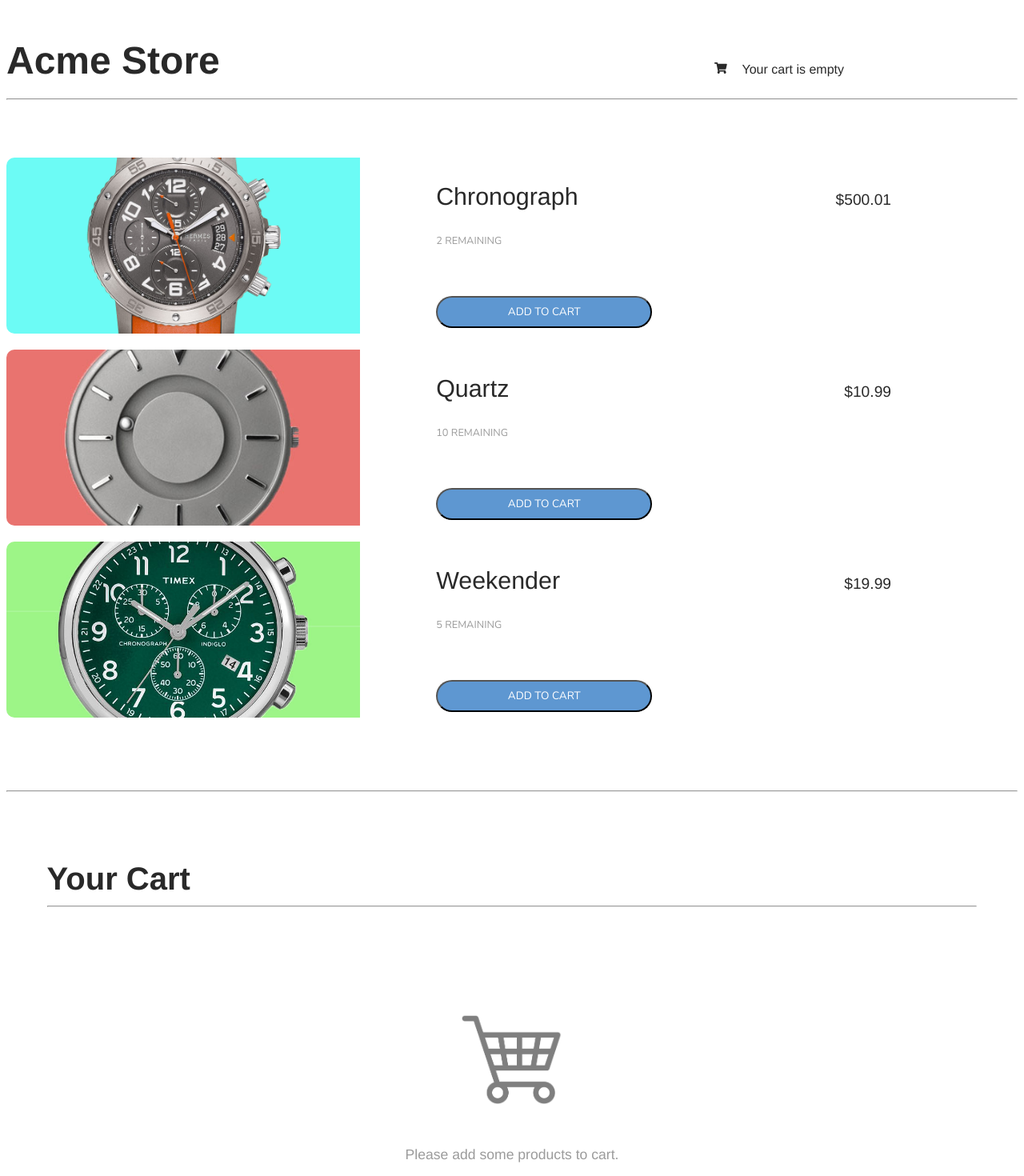
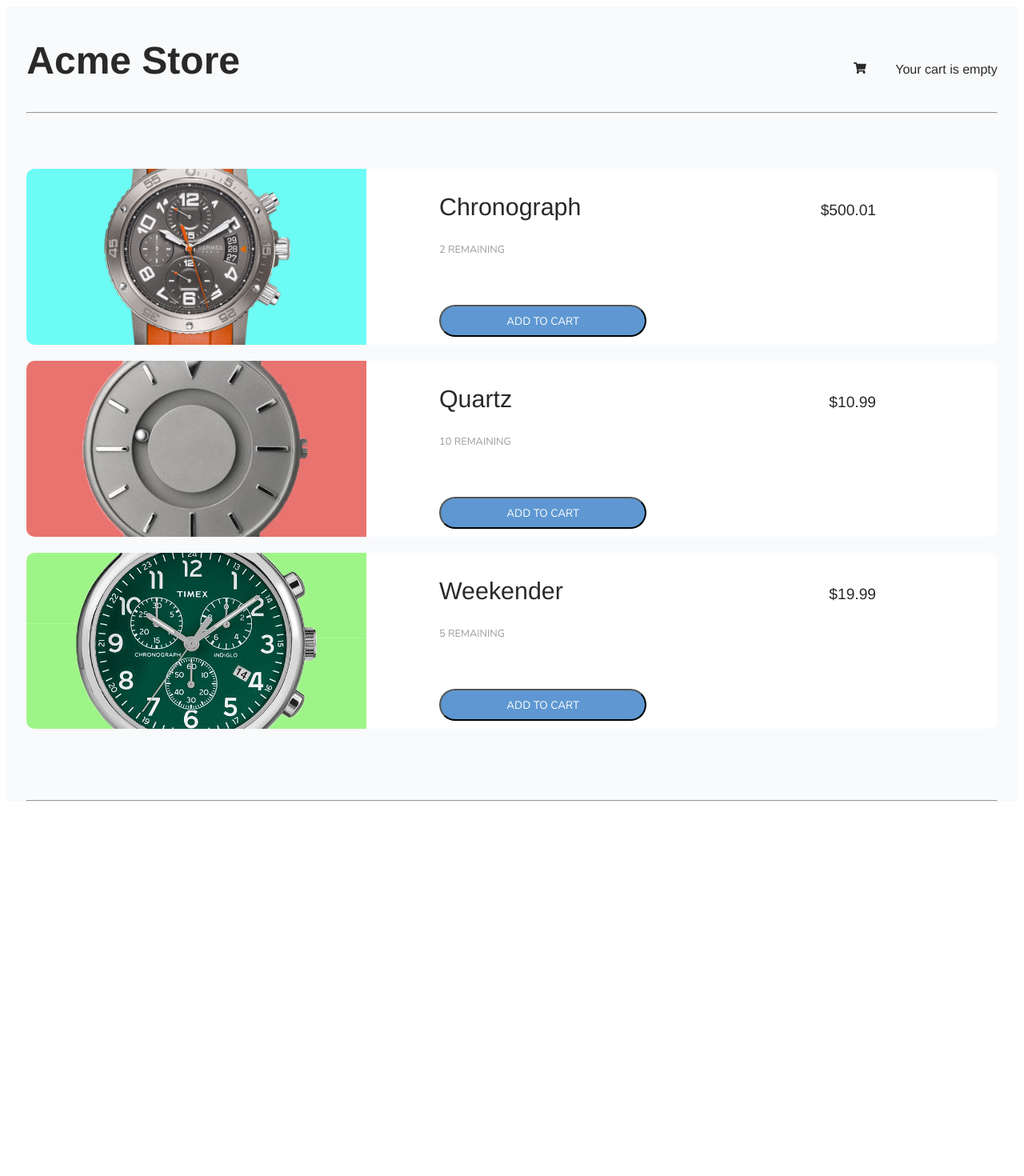
Before and after one commit to k3vnb/workco_code-assessmentweb, a React (Create React App) app: page / in a window 1280 px wide. Shown: the top 1470 px of the page at 80% size. After the commit the page ends 1010 px from the top, so only its background shows below. Built offline with nearby package versions, Linux system fonts and the light colour scheme.

Commit message:
install react-router-dom for rendering different components on different routes, utilize hash router to maintain state when route is changed

```diff
--- a/package.json
+++ b/package.json
@@ -15,6 +15,7 @@
     "react": "^15.6.2",
     "react-dom": "^15.6.2",
     "react-redux": "^5.1.1",
+    "react-router-dom": "^4.3.1",
     "redux": "^3.7.2",
     "redux-logger": "^3.0.6",
     "redux-thunk": "^2.3.0"
--- a/src/components/Nav.js
+++ b/src/components/Nav.js
@@ -1,5 +1,6 @@
 import React from 'react'
 import PropTypes from 'prop-types'
+import { HashRouter, Link } from 'react-router-dom'
 import { FontAwesomeIcon } from '@fortawesome/react-fontawesome'
 
 
@@ -7,7 +8,6 @@ import { FontAwesomeIcon } from '@fortawesome/react-fontawesome'
 const Nav = ({products}) => {
     let cartNotification;
     let cartQuantity = 0;
-    let pluralizeItem;
 
     products.forEach(product => cartQuantity += product.quantity);
 
@@ -23,6 +23,8 @@ const Nav = ({products}) => {
     return (
         <div className="header">
             <h2 className="nav-brand">Acme Store</h2>
+            <HashRouter>
+                <Link to="/cart">
                     <div className="cart-notification">
                         <FontAwesomeIcon
                             icon="shopping-cart"
@@ -31,7 +33,10 @@ const Nav = ({products}) => {
                         />
                         <div className="cart-text">{cartNotification}</div>
                     </div>
+                </Link>
+            </HashRouter>
             <style>{`
+
                 .nav-brand {
                     font-size: 2em;
                     margin-bottom: 1%;
@@ -54,18 +59,27 @@ const Nav = ({products}) => {
                 .cart-text {
                     margin-bottom: 5%;
                 }
+                .header a {
+                    width: 100%;
+                    text-decoration: none;
+                    color: #292929;
+                    text-align: right;
+                }
 
                 @media screen and (min-width: 600px){
                     .header {
                         display: flex;
+                        width: 100%;
                         justify-content: space-between;
                         align-items: baseline;
                     }
                     .nav-brand {
                         font-size: 2.5em;
+                        width: 67%;
                     }
                     .cart-notification {
-                        width: 30%;
+                        display: flex;
+                        justify-content: flex-end;
                     }
                 }
 
--- a/src/containers/App.js
+++ b/src/containers/App.js
@@ -1,4 +1,5 @@
 import React from 'react'
+import { HashRouter, Switch, Route } from 'react-router-dom'
 import ProductsContainer from './ProductsContainer'
 import CartContainer from './CartContainer'
 import NavContainer from './NavContainer'
@@ -12,15 +13,20 @@ const App = () => (
   <div className="main-container">
     <NavContainer />
     <hr/>
-    <ProductsContainer />
+    {/* <ProductsContainer /> */}
+    <HashRouter>
+      <Switch>
+        <Route exact path='/' component={ProductsContainer} />
+        <Route path='/cart' component={CartContainer} />
+      </Switch>
+    </HashRouter>
     <hr/>
-    <CartContainer />
 
     <style>{`
       .main-container {
         font-family: "Helvetica Neue", Helvetica, Arial, sans-serif;
         color: #292929;
-        background-color: #f8fafb
+        background-color: #f8fafb;
         padding: 0 2%;
       }
       button {
--- a/src/containers/NavContainer.js
+++ b/src/containers/NavContainer.js
@@ -1,8 +1,7 @@
 import React from 'react'
 import PropTypes from 'prop-types'
 import { connect } from 'react-redux'
-import { checkout } from '../actions'
-import { getTotal, getCartProducts } from '../reducers'
+import { getCartProducts } from '../reducers'
 import Nav from '../components/Nav'
 
 const NavContainer = ({ products }) => (
```
Also changed, not shown: 2 other files (tests, documents, lock files or other folders). Lines whose indentation alone changed are shown as unchanged.
